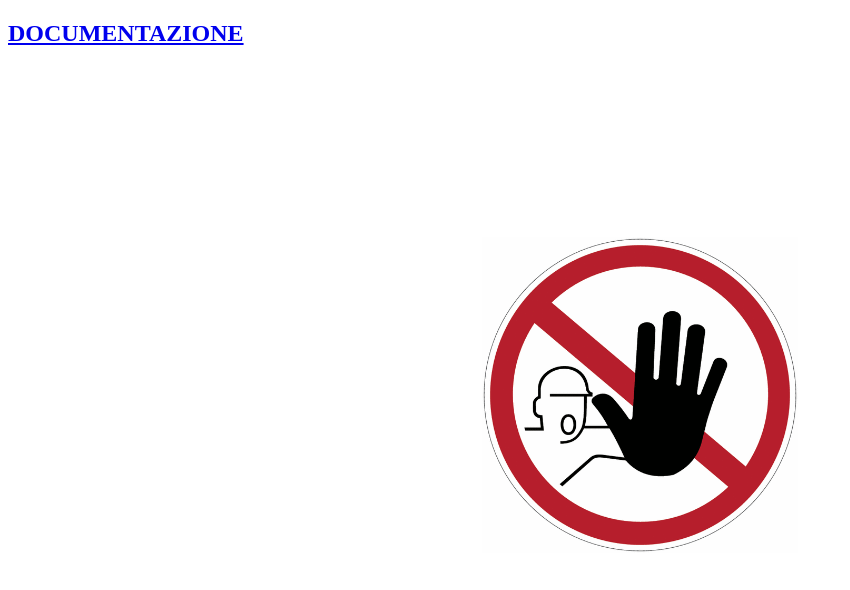
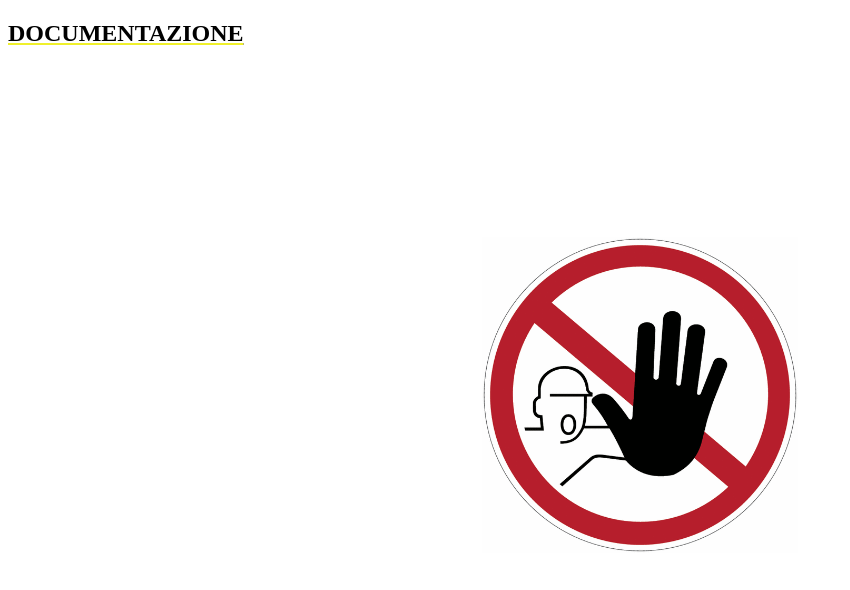
Before and after one commit to FilippoFaldon/falesiafadalto, a plain HTML site: page about.html in a window 1280 px wide. Shown: the whole page, without its empty margins (0-850 px from the left). Drawn offline with Linux system fonts and the light colour scheme; files that its build step writes are made by us from their sources.

Commit message:
cambiamenti about

```diff
--- a/styleDOCU.css
+++ b/styleDOCU.css
@@ -64,6 +64,12 @@ a:visited {color: white;}
 
 
 /* ABOUT */
+h2 {color: black;
+    text-decoration: underline;
+    text-decoration-color: #eff02c;
+    font-family: "Alata"}
+
+/* ABOUT */
 
 .ABT {display: block;
   margin-left: auto;
```
